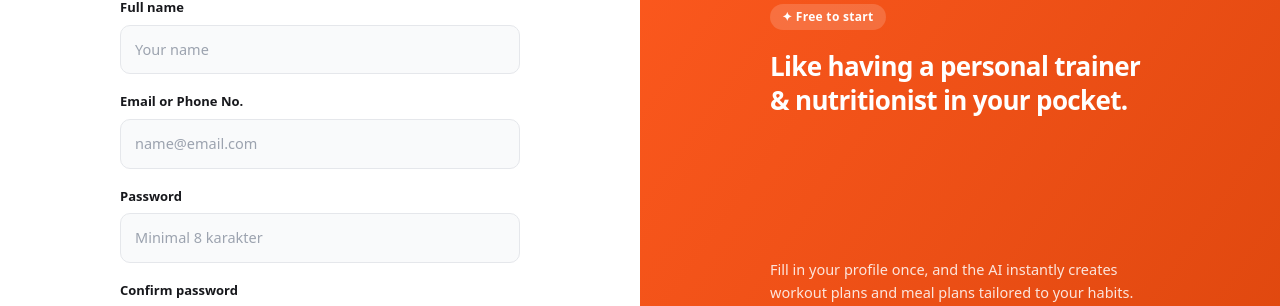
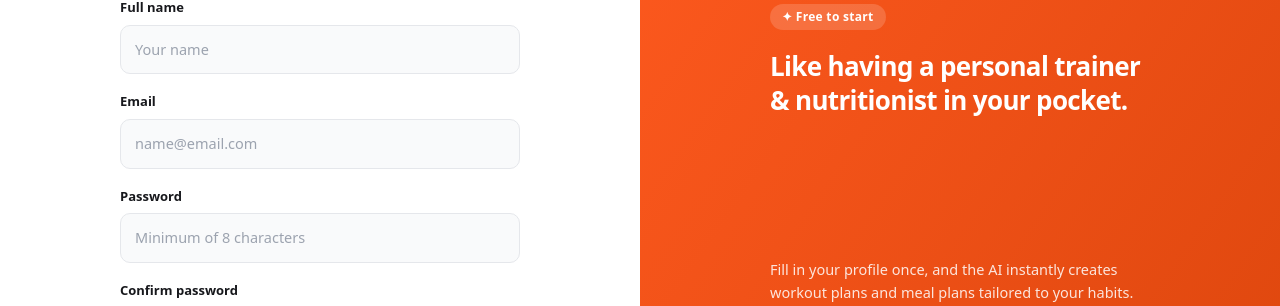
Before and after one commit to trianandafajar/fitness-ai-frontend, a Next.js app: page /register in a window 1280 px wide. Shown: the part 224-530 px from the top of the page. Built offline with nearby package versions, Linux system fonts and the light colour scheme.

Commit message:
feat: update labels and placeholders for consistency across authentication forms

```diff
--- a/app/(auth)/forgot-password/page.tsx
+++ b/app/(auth)/forgot-password/page.tsx
@@ -34,14 +34,14 @@ export default function ForgotPasswordPage() {
                                 Reset your password
                             </h1>
                             <p className="mb-8 text-sm leading-relaxed text-ink-soft sm:text-[14.5px]">
-                                Enter your registered email or phone number, and we'll send a link to create a new
+                                Enter your registered email, and we'll send a link to create a new
                                 password.
                             </p>
 
                             <form onSubmit={handleSubmit}>
                                 <Field
                                     id="identifier"
-                                    label="Email or Phone No."
+                                    label="Email "
                                     type="text"
                                     placeholder="nama@email.com"
                                     autoComplete="username"
--- a/app/(auth)/login/page.tsx
+++ b/app/(auth)/login/page.tsx
@@ -35,7 +35,7 @@ export default function LoginPage() {
                     <form onSubmit={handleSubmit}>
                         <Field
                             id="identifier"
-                            label="Email or Phone No."
+                            label="Email "
                             type="text"
                             placeholder="nama@email.com"
                             autoComplete="username"
--- a/app/(auth)/register/page.tsx
+++ b/app/(auth)/register/page.tsx
@@ -40,7 +40,7 @@ export default function RegisterPage() {
                         <Field id="name" label="Full name" type="text" placeholder="Your name" autoComplete="name" />
                         <Field
                             id="identifier"
-                            label="Email or Phone No."
+                            label="Email "
                             type="text"
                             placeholder="name@email.com"
                             autoComplete="username"
@@ -49,7 +49,7 @@ export default function RegisterPage() {
                             id="password"
                             label="Password"
                             type="password"
-                            placeholder="Minimal 8 karakter"
+                            placeholder="Minimum of 8 characters"
                             autoComplete="new-password"
                         />
                         <Field
--- a/app/(auth)/reset-password/page.tsx
+++ b/app/(auth)/reset-password/page.tsx
@@ -113,7 +113,7 @@ function ResetPasswordForm() {
                     id="password"
                     label="New password"
                     type="password"
-                    placeholder="Minimal 8 karakter"
+                    placeholder="Minimum of 8 characters"
                     autoComplete="new-password"
                     value={password}
                     onChange={(e) => setPassword(e.target.value)}
```
